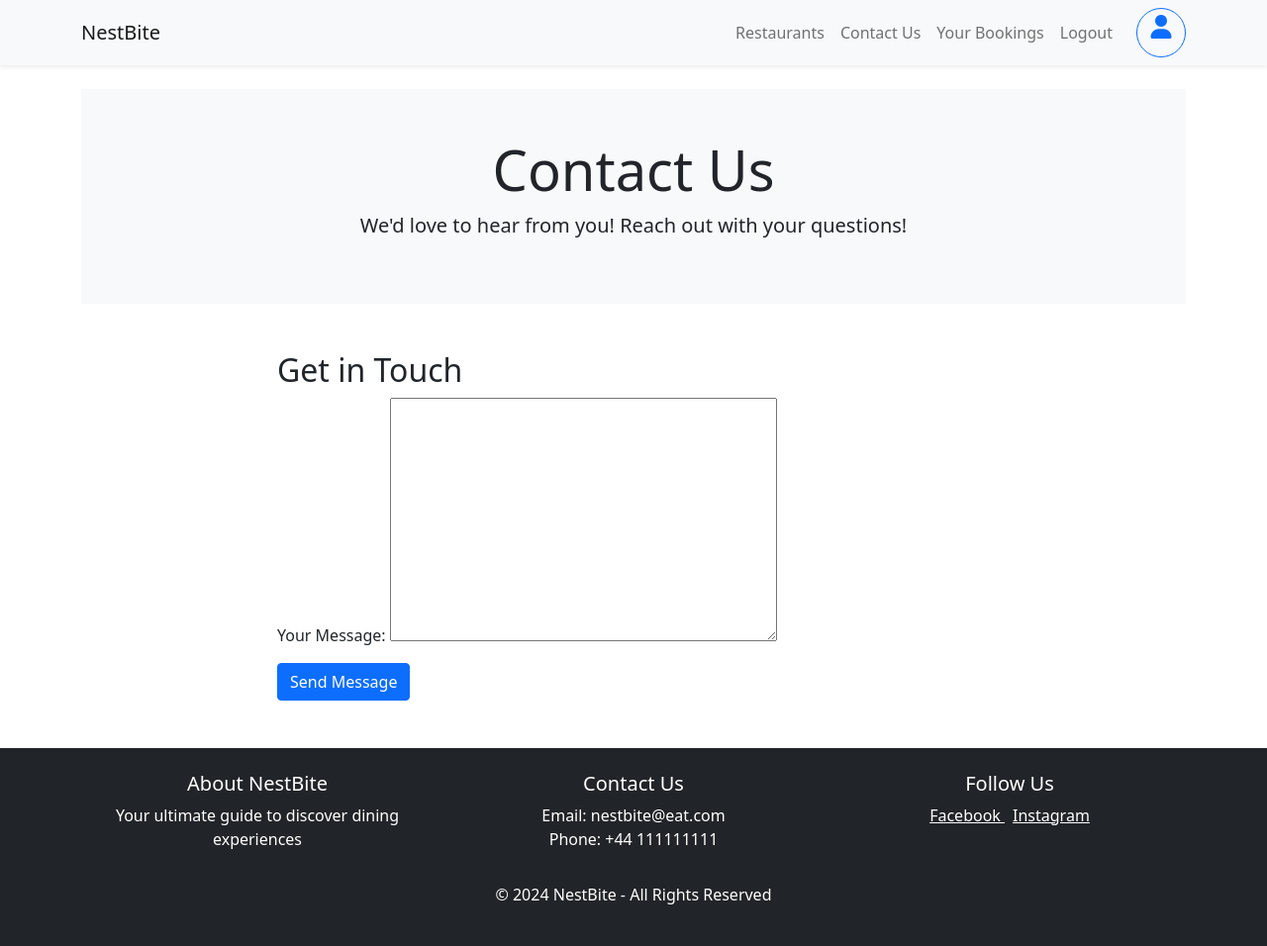
After one commit to ValerioS05/nestbite, a Django app: page /myprofile/contact/ in a window 1280 px wide. The commit adds this page. Shown: the whole page at 99% size. Run offline with Django 4.2, Linux system fonts and the light colour scheme; the visitor is signed in with stand-in values (Sample User, id 1); some libraries are stand-ins or nearby versions.

Commit message:
add contact form,create template,update base template

```diff
--- a/myprofile/forms.py
+++ b/myprofile/forms.py
@@ -5,3 +5,7 @@ class ProfileForm(forms.ModelForm):
     class Meta:
         model = User
         fields = ['username', 'email', 'first_name', 'last_name']
+
+
+class ContactForm(forms.Form):
+    message = forms.CharField(widget=forms.Textarea, label="Your Message")
--- a/myprofile/urls.py
+++ b/myprofile/urls.py
@@ -4,4 +4,5 @@ from . import views
 urlpatterns = [
     path('', views.profile_view, name='profile'),
     path('edit/', views.profile_edit, name='profile_edit'),
+    path('contact/', views.contact_us, name='contact_us'),
 ]
--- a/myprofile/views.py
+++ b/myprofile/views.py
@@ -1,6 +1,9 @@
 from django.contrib.auth.decorators import login_required
 from django.shortcuts import render, redirect
 from django.contrib import messages
+from django.core.mail import send_mail
+from django.conf import settings
+from .forms import ContactForm
 from .forms import ProfileForm
 from django.contrib.auth.models import User
 
@@ -29,3 +32,32 @@ def profile_edit(request):
         form = ProfileForm(instance=request.user)
 
     return render(request, 'profile/update_profile.html', {'form': form})
+
+
+@login_required
+def contact_us(request):
+    if request.method == 'POST':
+        form = ContactForm(request.POST)
+        if form.is_valid():
+            message = form.cleaned_data['message']
+            username = request.user.username
+            email = request.user.email
+            email_subject = f'Contact Us Form Submission from {username}'
+            email_body = f"Username: {username}\nEmail: {email}\nMessage:\n{message}"
+
+            try:
+                send_mail(
+                    email_subject,
+                    email_body,
+                    settings.DEFAULT_FROM_EMAIL,
+                    ['nestbite@gmail.com'],
+                    fail_silently=False,
+                )
+                messages.success(request, 'Your message has been sent successfully!')
+                return redirect('contact_us')
+            except Exception as e:
+                messages.error(request, 'There was an error sending the message. Please try again.')
+    else:
+        form = ContactForm()
+
+    return render(request, 'profile/contact_us.html', {'form': form})
--- a/templates/base.html
+++ b/templates/base.html
@@ -37,8 +37,7 @@
                 <div class="collapse navbar-collapse" id="navbarNav">
                     <ul class="navbar-nav ms-auto">
                         <li><a class="nav-link" href="{% url 'restaurant_list' %}">Restaurants</a></li>
-                        <li class="nav-item"><a class="nav-link" href="#">Contact Us</a></li>
-                        <li class="nav-item"><a class="nav-link" href="#">About Us</a></li>
+                        <li class="nav-item"><a class="nav-link" href="{% url 'contact_us' %}">Contact Us</a></li>
                         {% if user.is_authenticated %}
                         <li class="nav-item"><a class="nav-link" href="{% url 'booking_list' %}">Your Bookings</a></li>
                         <li class="nav-item">
--- /dev/null
+++ b/templates/profile/contact_us.html
@@ -0,0 +1,32 @@
+{% extends 'base.html' %}
+
+{% block content %}
+
+    <section class="jumbotron text-center bg-light py-5">
+        <div class="container">
+            <h1 class="display-4">Contact Us</h1>
+            <p class="lead">We'd love to hear from you! Reach out with your questions!</p>
+        </div>
+    </section>
+
+    <section class="container my-5">
+        <div class="row">
+            <div class="col-md-8 offset-md-2">
+                <h2>Get in Touch</h2>
+                <form method="post">
+                    {% csrf_token %}
+                    {{ form.as_p }}
+                    <button type="submit" class="btn btn-primary">Send Message</button>
+                </form>
+                {% if messages %}
+                    <div class="mt-3">
+                        {% for message in messages %}
+                            <div class="alert {% if message.tags %}alert-{{ message.tags }}{% else %}alert-info{% endif %}">{{ message }}</div>
+                        {% endfor %}
+                    </div>
+                {% endif %}
+            </div>
+        </div>
+    </section>
+
+{% endblock %}
```
